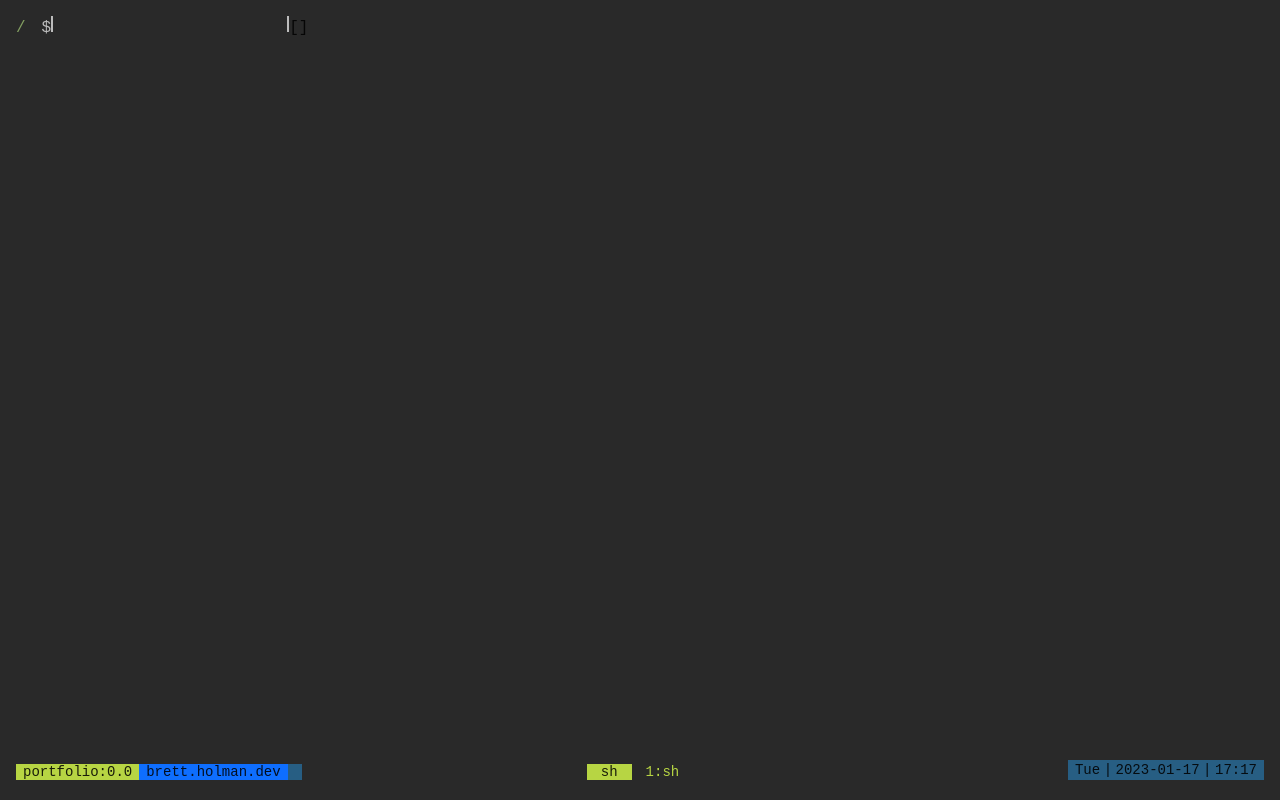
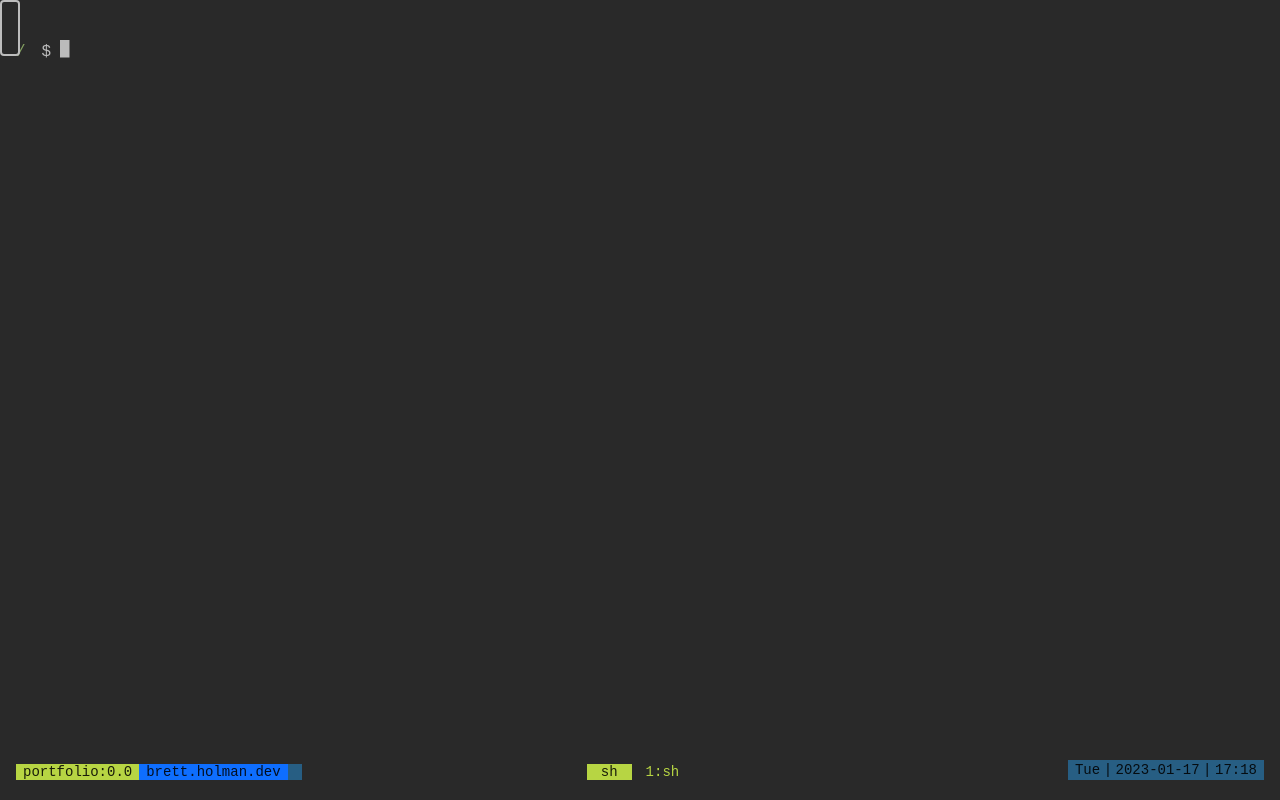
Before and after one commit to brettholman/brett.holman.dev, a React (Create React App) app: page / in a window 1280 px wide. Built offline with nearby package versions, Linux system fonts and the light colour scheme; no server answers.

Commit message:
Add crude input control

```diff
--- a/src/components/terminal/components/prompt/caret.tsx
+++ /dev/null
@@ -1,5 +0,0 @@
-import { Typography } from "@mui/material"
-
-export const Caret = () => {
-    return <Typography component="span">[]</Typography>
-}
--- a/src/components/terminal/components/prompt/prompt.tsx
+++ b/src/components/terminal/components/prompt/prompt.tsx
@@ -1,18 +1,20 @@
 import { makeStyles } from "@material-ui/styles";
 import { Box, Typography } from "@mui/material";
-import { Caret } from "./caret";
+import { useState } from "react";
+import { PromptDisplay } from "./promptDisplay";
 import { PromptInput } from "./promptInput";
 
 type PromptProps = {
   currentDirectory: string;
   previousCommandSuccessful?: boolean;
+  focused?: boolean;
 };
 
 const useStyles = makeStyles({
   container: {
     padding: "1rem",
-    display: 'flex',
-    width: '100vw'
+    display: "flex",
+    width: "100vw",
   },
   currentDirectory: {
     paddingRight: "1em",
@@ -22,22 +24,25 @@ const useStyles = makeStyles({
     color: "#bd615f",
   },
   git: {},
-  caret: {
-    paddingLeft: ".5em",
-  },
-  promptContainer: {
-    display: "flex",
-    justifyContent: "space-between"
-  },
 });
 
 export const Propmt = ({
   currentDirectory,
+  focused,
   previousCommandSuccessful = true,
 }: PromptProps) => {
   const classes = useStyles();
 
+  const [value, updateValue] = useState("");
+
   return (
+    <>
+      <PromptInput
+        updateValue={(value) => {
+          console.log({ value });
+          updateValue(value);
+        }}
+      />
       <Box className={classes.container}>
         <Typography
           color="secondary"
@@ -52,10 +57,8 @@ export const Propmt = ({
         >
           $
         </Typography>
-      <Box component="span" className={classes.promptContainer}>
-        <PromptInput />
-        <Caret />
+        <PromptDisplay value={value} focused={true} />
       </Box>
-    </Box>
+    </>
   );
 };
--- /dev/null
+++ b/src/components/terminal/components/prompt/promptDisplay.tsx
@@ -0,0 +1,44 @@
+import { makeStyles } from "@material-ui/styles";
+import { Box } from "@mui/material";
+
+interface PromptDisplayProps {
+  value: string;
+  focused?: boolean;
+}
+
+const useStyles = makeStyles({
+  container: {
+    paddingLeft: ".5em",
+    display: "flex",
+    position: "relative",
+    justifyContent: "space-evenly",
+  },
+  caret: {
+    top: "50%",
+    paddingLeft: '.05em'
+  }
+});
+
+export const PromptDisplay = ({ value, focused }: PromptDisplayProps) => {
+  const classes = useStyles();
+  return (
+    <Box component="span" className={classes.container}>
+      <Box component="span" color="#bcbcbc">
+        {value}
+      </Box>
+      <Box component="span" className={classes.caret}>
+        <svg>
+          <rect
+            width=".5em"
+            height="1em"
+            style={{
+              fill: focused ? "rgb(187,187,187)" : "transparent",
+              stroke: "rgb(187,187,187)",
+              strokeWidth: 3
+            }}
+          />
+        </svg>
+      </Box>
+    </Box>
+  );
+};
--- a/src/components/terminal/components/prompt/promptInput.tsx
+++ b/src/components/terminal/components/prompt/promptInput.tsx
@@ -3,19 +3,16 @@ import { makeStyles } from "@material-ui/styles";
 
 const useStyles = makeStyles({
   root: {
+    display: 'none',
     paddingLeft: "1em",
-    overflow: "auto",
+    borderColor: "transparent",
     backgroundColor: "transparent",
     resize: "none",
-    caretColor: "transparent",
-    height: "1em",
-    border: "none",
-    borderRight: "none",
-    borderLeft: "none",
-    color: "white",
-    flexGrow: 0,
-    flexShrink: 1,
-    flexBasis: "auto",
+    height: 0,
+    width: 0,
+
+    position: "fixed",
+    bottom: 0,
   },
   innerText: {
     // color: "#bcbcbc", // TODO use theme
@@ -23,16 +20,23 @@ const useStyles = makeStyles({
   },
 });
 
-export const PromptInput = () => {
+interface PromptInputProps {
+  updateValue: (input: string) => void
+}
+
+export const PromptInput = ({ updateValue }: PromptInputProps) => {
   const classes = useStyles();
   return (
     <TextField
+      onChange={(value) => updateValue(value.currentTarget.value)}
+      hidden
       autoFocus
       spellCheck="false"
       className={classes.root}
       unselectable="on"
       InputProps={{
         className: classes.innerText,
+        hidden: true
       }}
     />
   );
--- a/src/components/terminal/components/statusBar/rightStatusBar.tsx
+++ b/src/components/terminal/components/statusBar/rightStatusBar.tsx
@@ -55,7 +55,7 @@ export const RightStatusBar = () => {
     }
   }, [date]);
 
-  setTimeout(() => setDate(new Date()), 30000);
+  setTimeout(() => setDate(new Date()), 1000);
 
   return (
     <Box display="flex" justifyContent="flex-end">
```
Lines whose indentation alone changed are shown as unchanged.
